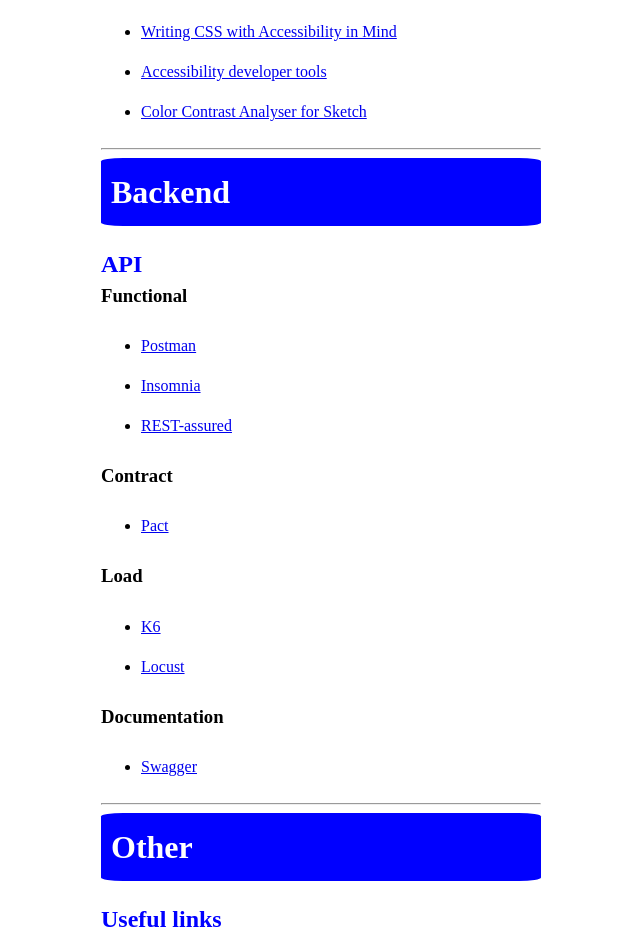
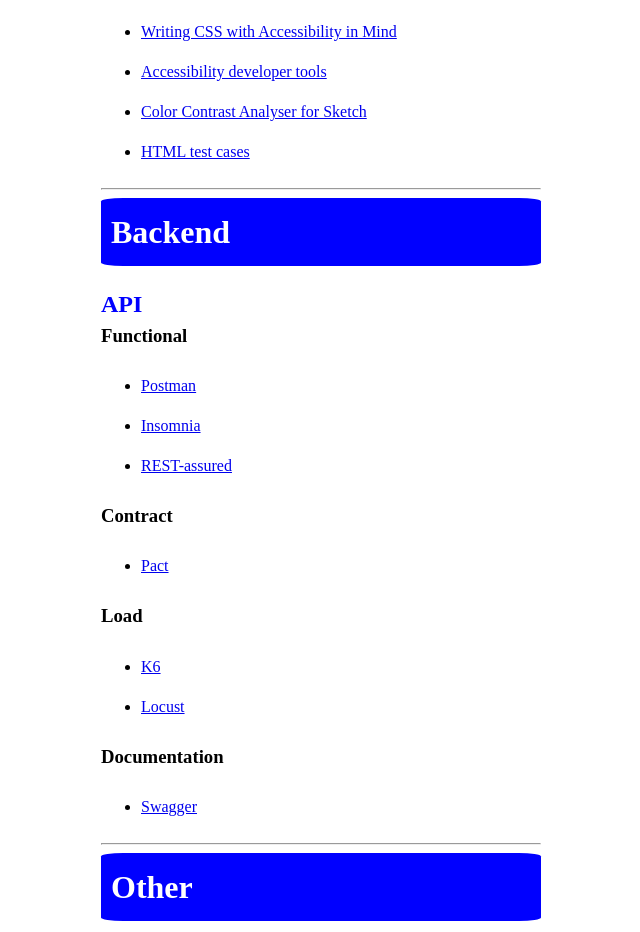
Before and after one commit to webtesting-tools/docs, an Eleventy site: page src/index.md in a window 1280 px wide. Shown: the part 1020-1952 px from the top of the page, without its empty margins (49-689 px from the left). Built offline with nearby package versions, Linux system fonts and the light colour scheme; Eleventy itself is replaced by a stand-in of ours; files that its build step writes are made by us from their sources.

Commit message:
add html test cases

```diff
--- a/src/index.md
+++ b/src/index.md
@@ -38,6 +38,7 @@ description: List of web testing tools
 - [Writing CSS with Accessibility in Mind](https://medium.com/@matuzo/writing-css-with-accessibility-in-mind-8514a0007939)
 - [Accessibility developer tools](https://github.com/GoogleChrome/accessibility-developer-tools)
 - [Color Contrast Analyser for Sketch](https://github.com/getflourish/Sketch-Color-Contrast-Analyser)
+- [HTML test cases](https://russmaxdesign.github.io/accessible-forms/index.html)
 
 ---
 <h1 class="section-header" id="backend">Backend</h1>
```
